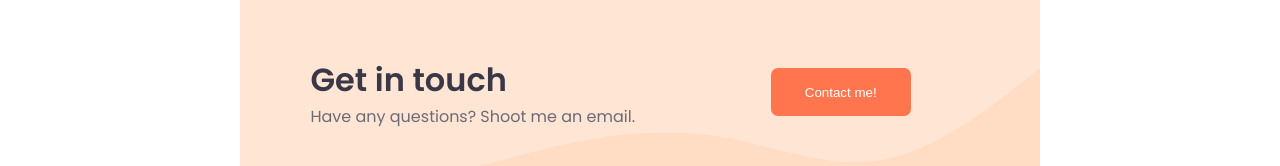
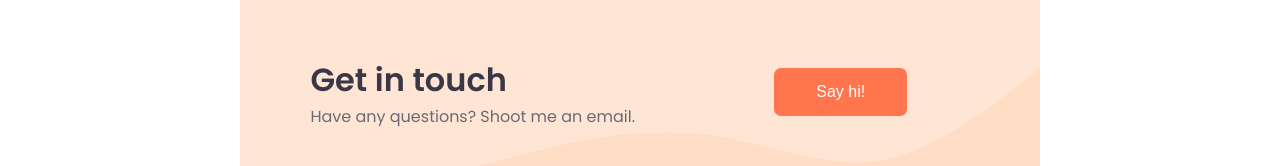
Before and after one commit to fugarino/Old-Portfolio, a React (Create React App) app: page / in a window 1280 px wide. Shown: the part 2158-2324 px from the top of the page. Built offline with nearby package versions, Linux system fonts and the light colour scheme.

Commit message:
revisions

```diff
--- a/src/Components/Contact/Contact.js
+++ b/src/Components/Contact/Contact.js
@@ -33,7 +33,7 @@ const Contact = () => {
             </div>
           </div>
           <div className="contact-btn-container">
-            <button className="contact-btn">Contact me!</button>
+            <button className="contact-btn">Say hi!</button>
           </div>
         </div>
       </div>
--- a/src/Components/Contact/contact.scss
+++ b/src/Components/Contact/contact.scss
@@ -89,8 +89,9 @@
         justify-content: center;
 
         button {
-          padding: 0.9rem 2rem;
+          padding: 0.8rem 2.5rem;
           border: none;
+          font-size: 1rem;
           border-radius: 7px;
           background-color: #ff754e;
           // background-color: #3a3847;
--- a/src/Components/Menu/menu.scss
+++ b/src/Components/Menu/menu.scss
@@ -66,9 +66,10 @@
       justify-content: center;
     }
     .collapsed {
-      width: 40px;
+      width: 210px;
+      height: 30rem;
       // height: 35px;
-      height: 95vh;
+      // height: 95vh;
       transition: all 0.15s ease;
     }
 
```
